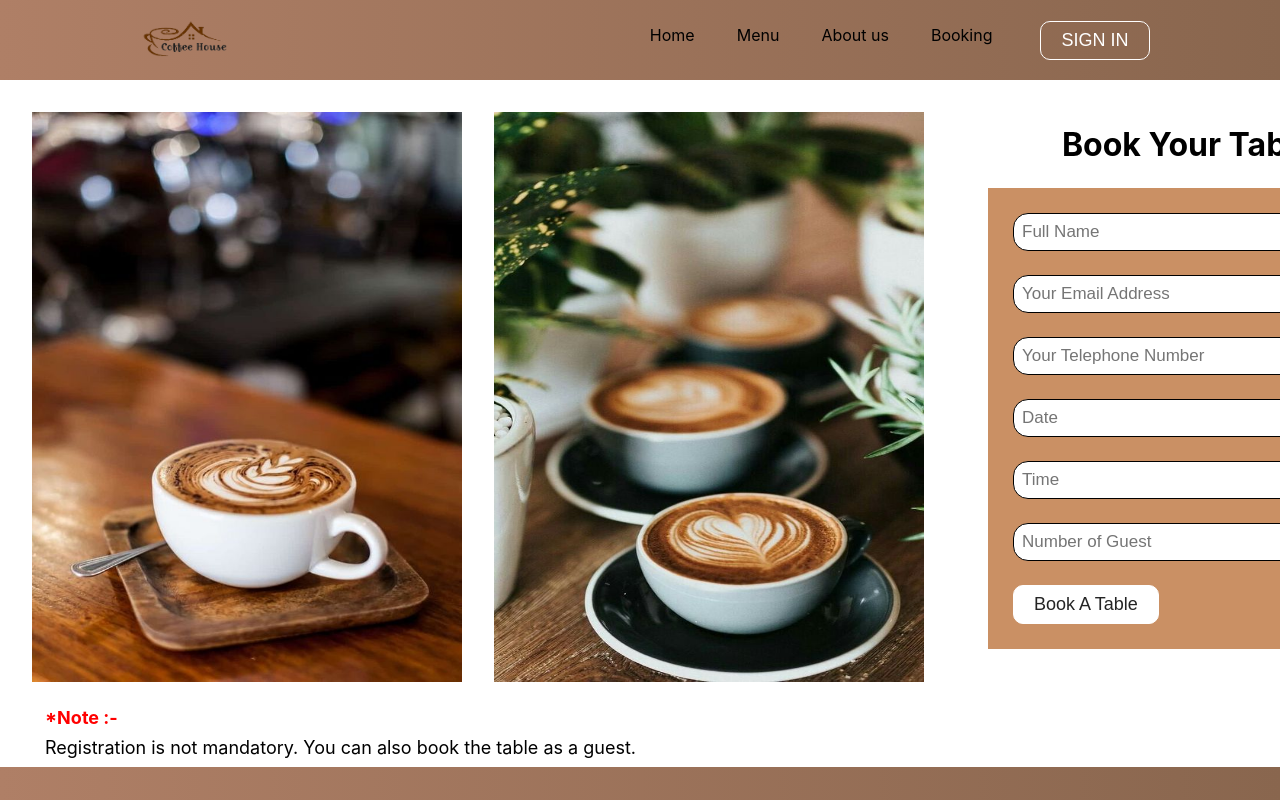
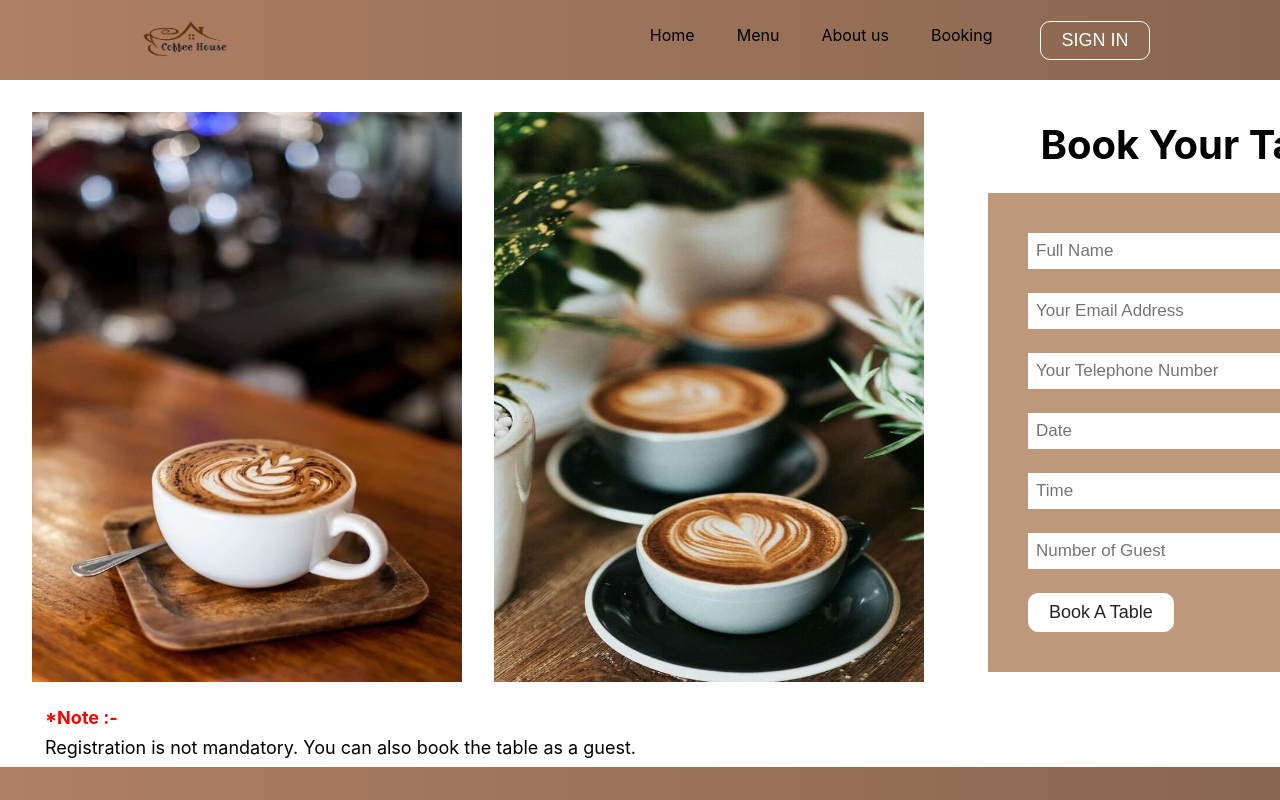
Before and after one commit to PamodaSilva/Final-Project-CoffeeHouse, a React (Create React App) app: page /Booking in a window 1280 px wide. Shown: the top 800 px of the page. Built offline with nearby package versions, Linux system fonts and the light colour scheme.

Commit message:
Edit Form on Booking Page

```diff
--- a/src/root/frontend/Booking/Booking.css
+++ b/src/root/frontend/Booking/Booking.css
@@ -17,8 +17,8 @@
 }
 
 .bookingForm > h3{
-    margin-top: 1.4em;
-    font-size: xx-large;
+    margin-top: 1em;
+    font-size: 40px;
     text-align: center;
 }
 .Booking{
@@ -26,16 +26,15 @@
     flex-direction: column;
     justify-content: center;
     row-gap: 1.5em;
-    background-color: #CA9064;
-    padding: 25px;
+    background-color: #be987b;
+    padding: 40px;
     margin-top: 1.5em;
-    width: 400px;
+    width: 420px;
 }
 
 .Booking > input{
     padding: 8px;
-    border: 1.5px solid ;
-    border-radius: 15px;
+    border: none ;
     font-size: 17px;
 }
 
```
